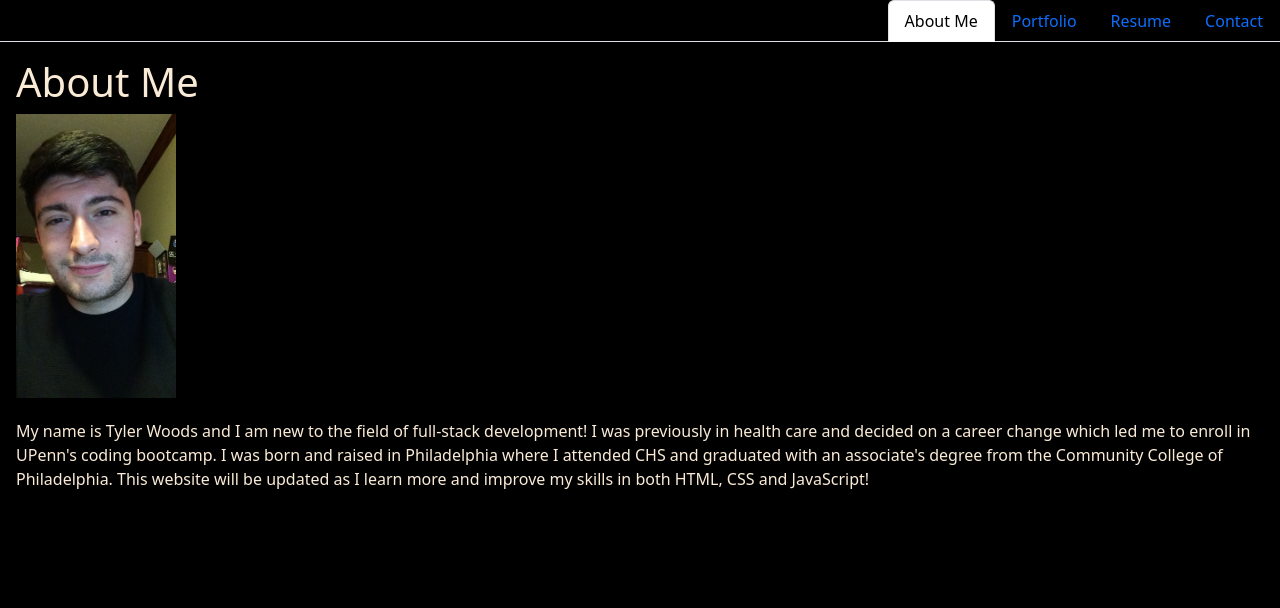
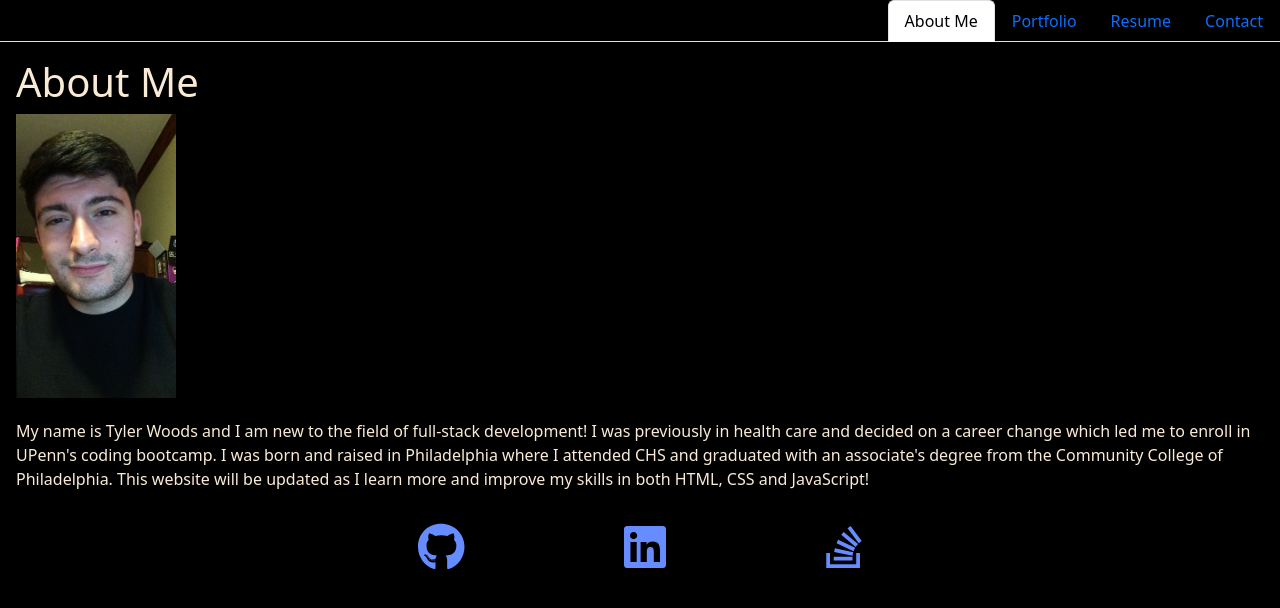
Before and after one commit to tyler273/react-portfolio-tjw, a React (Vite) app: page / in a window 1280 px wide. Shown: the top 608 px of the page. Built offline with nearby package versions, Linux system fonts and the light colour scheme.

Commit message:
Fixed logos and their size in footer

```diff
--- a/src/components/Footer.jsx
+++ b/src/components/Footer.jsx
@@ -2,16 +2,19 @@ import React from "react";
 import "../index.css";
 // import ReactDOM from 'react-dom';
 import { FontAwesomeIcon } from '@fortawesome/react-fontawesome';
-import { faGithub, faLinkedin } from '@fortawesome/free-solid-svg-icons';
+import { faGithub, faLinkedin, faStackOverflow } from '@fortawesome/free-brands-svg-icons';
 
 function Footer(){
     return(
         <footer>
             <a href="https://github.com/tyler273">
-            <FontAwesomeIcon icon={faGithub} style={{color: "#668cff"}} />
+                <FontAwesomeIcon icon={faGithub} className="fa-3x" style={{color: "#668cff"}} />
             </a>
             <a href="https://www.linkedin.com/in/tyler-woods273/">
-            <FontAwesomeIcon icon={faLinkedin} style={{color: "#668cff"}} />
+                <FontAwesomeIcon icon={faLinkedin} className="fa-3x" style={{color: "#668cff"}} />
+            </a>
+            <a href="https://stackexchange.com/users/29368411/tyler273">
+                <FontAwesomeIcon icon={faStackOverflow} className="fa-3x" style={{color: "#668cff"}} />
             </a>
         </footer>
     );
--- a/src/index.css
+++ b/src/index.css
@@ -11,6 +11,15 @@ body {
   color: antiquewhite;
 }
 
+footer {
+  display: flex;
+  justify-content: center;
+  gap: 1em;
+  font-size: 10em;
+}
+
+/* About Me Styling */
+
 .about-me {
   display: flex;
   flex-direction: column;
@@ -19,7 +28,17 @@ body {
   gap: 1em;
 }
 
+.pic-container {
+  display: flex;
+  flex-direction: column;
+}
 
+.profile-pic {
+  width: 20vh;
+  margin-bottom: 5px;
+}
+
+/* Portfolio Projects Styling */
 
 .card {
   display: flex;
@@ -30,16 +49,6 @@ body {
   display: flex;
   flex-direction: column;
   padding: 1em;
-}
-
-.pic-container {
-  display: flex;
-  flex-direction: column;
-}
-
-.profile-pic {
-  width: 20vh;
-  margin-bottom: 5px;
 }
 
 .project-list {
```
